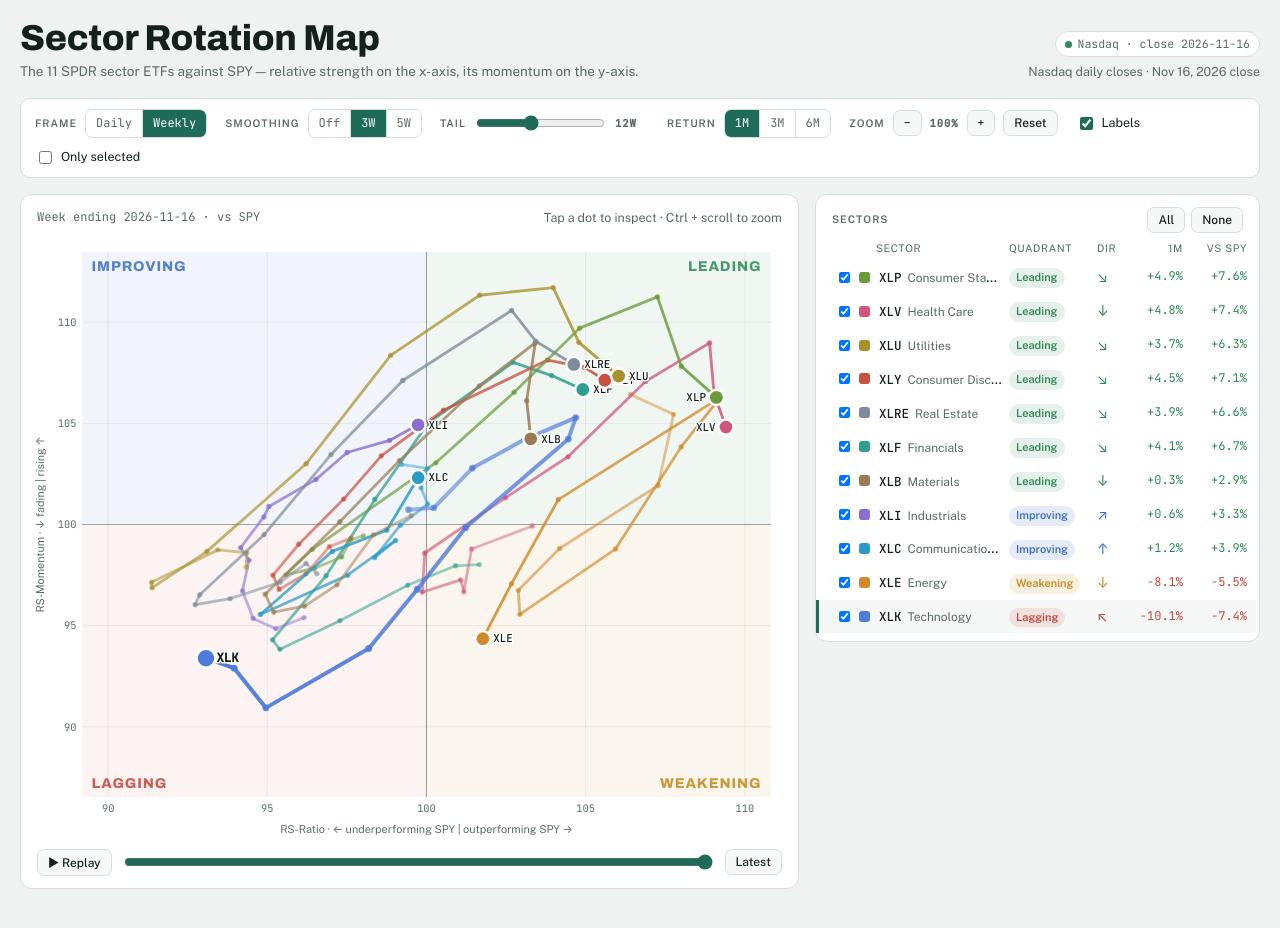
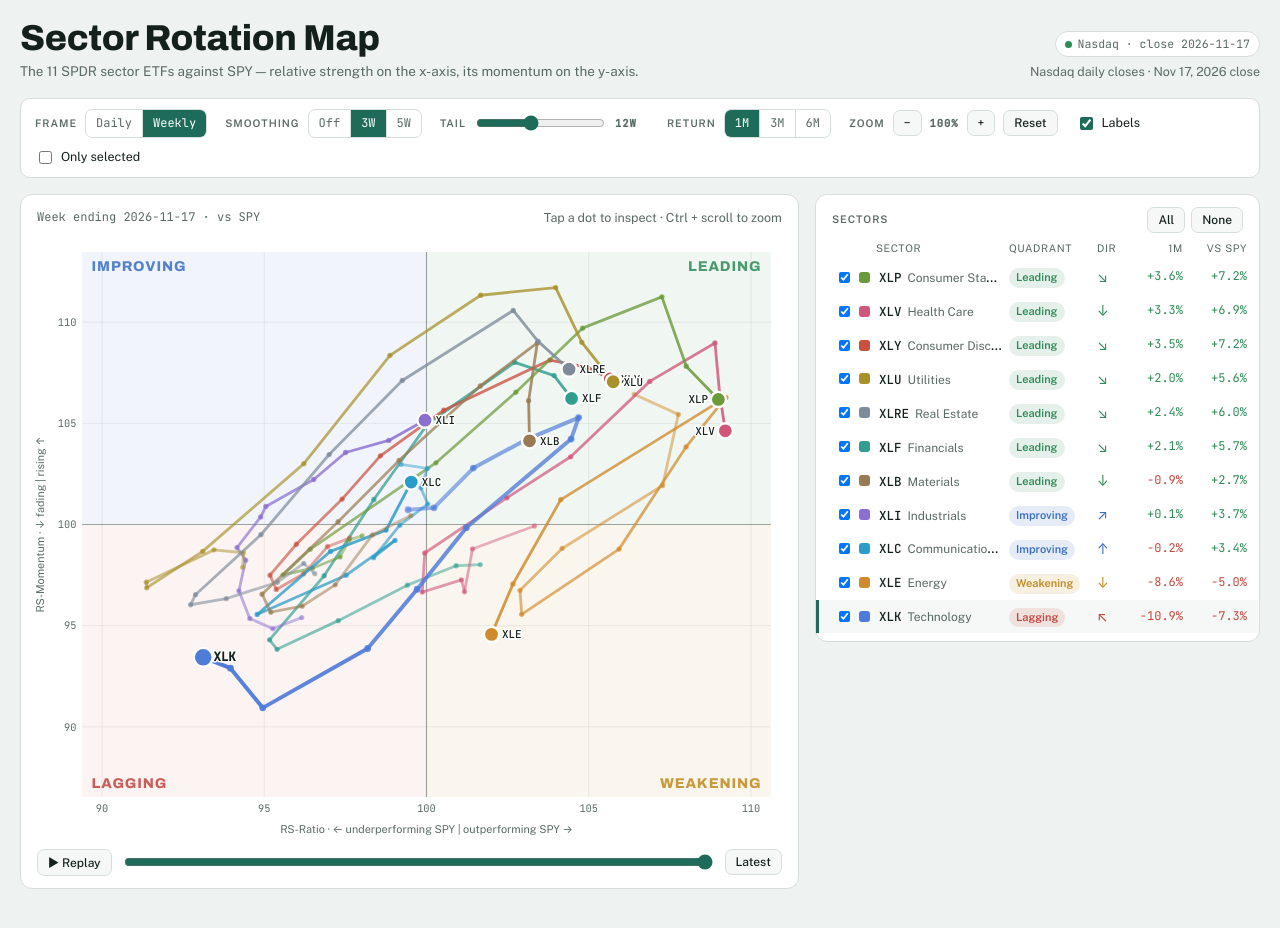
Before and after one commit to DannyWang787/sector-rotation-map, a plain HTML site: page index.html in a window 1280 px wide. Drawn offline with nearby package versions, Linux system fonts and the light colour scheme.

Commit message:
Update prices 2026-11-18

```diff
--- a/index.html
+++ b/index.html
@@ -170,8 +170,7 @@ const DAY=864e5;
 const $=id=>document.getElementById(id);
 const store={get(k){try{return JSON.parse(localStorage.getItem(k))}catch(e){return null}},set(k,v){try{localStorage.setItem(k,JSON.stringify(v));return true}catch(e){return false}},del(k){try{localStorage.removeItem(k)}catch(e){}}};
 
-const SNAPSHOT={asof:"2026-11-16",fetched:"2026-11-17",csv:`Date,SPY,XLK,XLF,XLI,XLE,XLV,XLY,XLP,XLC,XLB,XLU,XLRE
-2025-10-13,663.04,142.59,52.66,151.46,43.19,141.95,116.93,77.84,113.84,44.12,45.45,40.91
+const SNAPSHOT={asof:"2026-11-17",fetched:"2026-11-18",csv:`Date,SPY,XLK,XLF,XLI,XLE,XLV,XLY,XLP,XLC,XLB,XLU,XLRE
 2025-10-14,662.23,140.75,53.24,153.24,43.19,142.34,117.17,79.09,114.59,44.55,45.85,41.30
 2025-10-15,665.17,142.15,53.24,152.60,43.16,142.56,117.34,79.23,115.40,44.35,46.45,41.90
 2025-10-16,660.64,142.25,51.76,151.60,42.64,142.32,116.21,78.68,114.17,44.02,45.95,41.77
@@ -446,7 +445,8 @@ const SNAPSHOT={asof:"2026-11-16",fetched:"2026-11-17",csv:`Date,SPY,XLK,XLF,XLI
 2026-11-11,759.81,174.36,58.63,170.97,63.37,188.95,120.99,91.45,108.60,53.02,43.82,44.59
 2026-11-12,757.12,173.77,58.21,169.44,64.33,187.83,120.46,91.06,107.56,52.34,43.81,44.36
 2026-11-13,754.37,170.28,58.68,168.78,64.96,188.85,119.98,92.35,108.69,52.23,44.04,44.37
-2026-11-16,739.95,164.76,58.18,165.66,63.69,187.88,118.15,92.60,106.82,51.47,44.12,44.25`};
+2026-11-16,739.95,164.76,58.18,165.66,63.69,187.88,118.15,92.60,106.82,51.47,44.12,44.25
+2026-11-17,732.44,163.26,57.07,164.75,63.36,185.24,117.10,91.46,105.26,50.84,43.42,43.59`};
 /* ---------- sample data (deterministic, clearly synthetic) ---------- */
 function mulberry(a){return function(){a|=0;a=a+0x6D2B79F5|0;let t=Math.imul(a^a>>>15,1|a);t=t+Math.imul(t^t>>>7,61|t)^t;return((t^t>>>14)>>>0)/4294967296}}
 function gauss(r){let u=0,v=0;while(!u)u=r();while(!v)v=r();return Math.sqrt(-2*Math.log(u))*Math.cos(2*Math.PI*v)}
```
